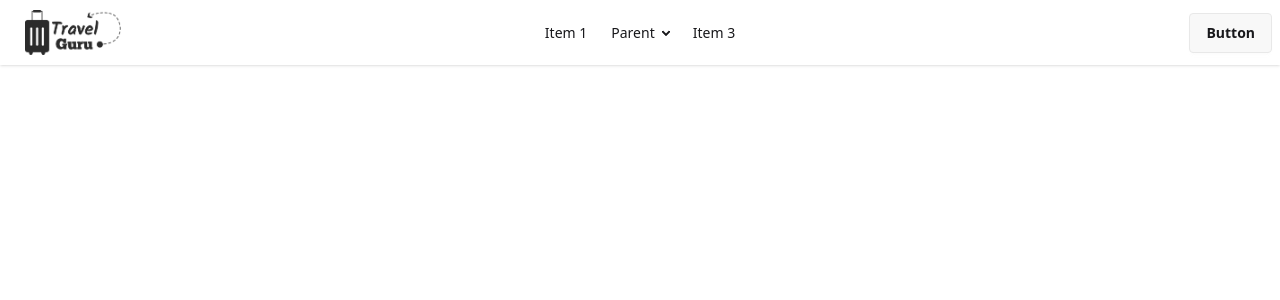
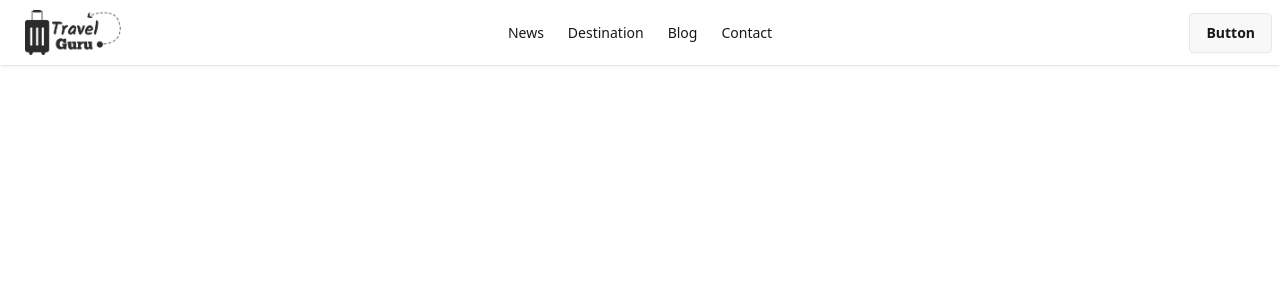
Before and after one commit to Suprio-Das/Travel-Guru-React, a React (Vite) app: page / in a window 1280 px wide. Shown: the top 300 px of the page. Built offline with nearby package versions, Linux system fonts and the light colour scheme.

Commit message:
Navbar navigation created

```diff
--- a/src/Components/Navbar/Navbar.jsx
+++ b/src/Components/Navbar/Navbar.jsx
@@ -12,15 +12,10 @@ const Navbar = () => {
                         <ul
                             tabIndex={0}
                             className="menu menu-sm dropdown-content bg-base-100 rounded-box z-1 mt-3 w-52 p-2 shadow">
-                            <li><a>Item 1</a></li>
-                            <li>
-                                <a>Parent</a>
-                                <ul className="p-2">
-                                    <li><a>Submenu 1</a></li>
-                                    <li><a>Submenu 2</a></li>
-                                </ul>
-                            </li>
-                            <li><a>Item 3</a></li>
+                            <li><Link>News</Link></li>
+                            <li><Link>Destination</Link></li>
+                            <li><Link>Blog</Link></li>
+                            <li><Link>Contact</Link></li>
                         </ul>
                     </div>
                     <Link to={'/'} className="btn btn-ghost text-xl">
@@ -29,17 +24,10 @@ const Navbar = () => {
                 </div>
                 <div className="navbar-center hidden lg:flex">
                     <ul className="menu menu-horizontal px-1">
-                        <li><a>Item 1</a></li>
-                        <li>
-                            <details>
-                                <summary>Parent</summary>
-                                <ul className="p-2">
-                                    <li><a>Submenu 1</a></li>
-                                    <li><a>Submenu 2</a></li>
-                                </ul>
-                            </details>
-                        </li>
-                        <li><a>Item 3</a></li>
+                        <li><Link>News</Link></li>
+                        <li><Link>Destination</Link></li>
+                        <li><Link>Blog</Link></li>
+                        <li><Link>Contact</Link></li>
                     </ul>
                 </div>
                 <div className="navbar-end">
```
